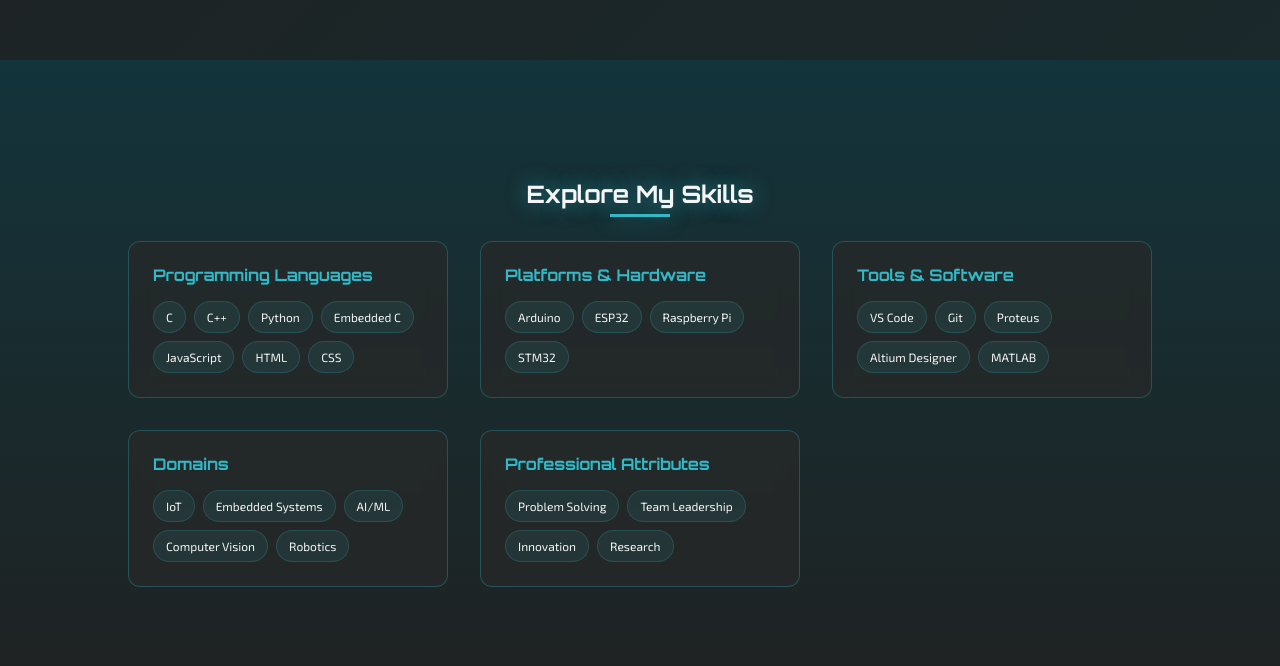
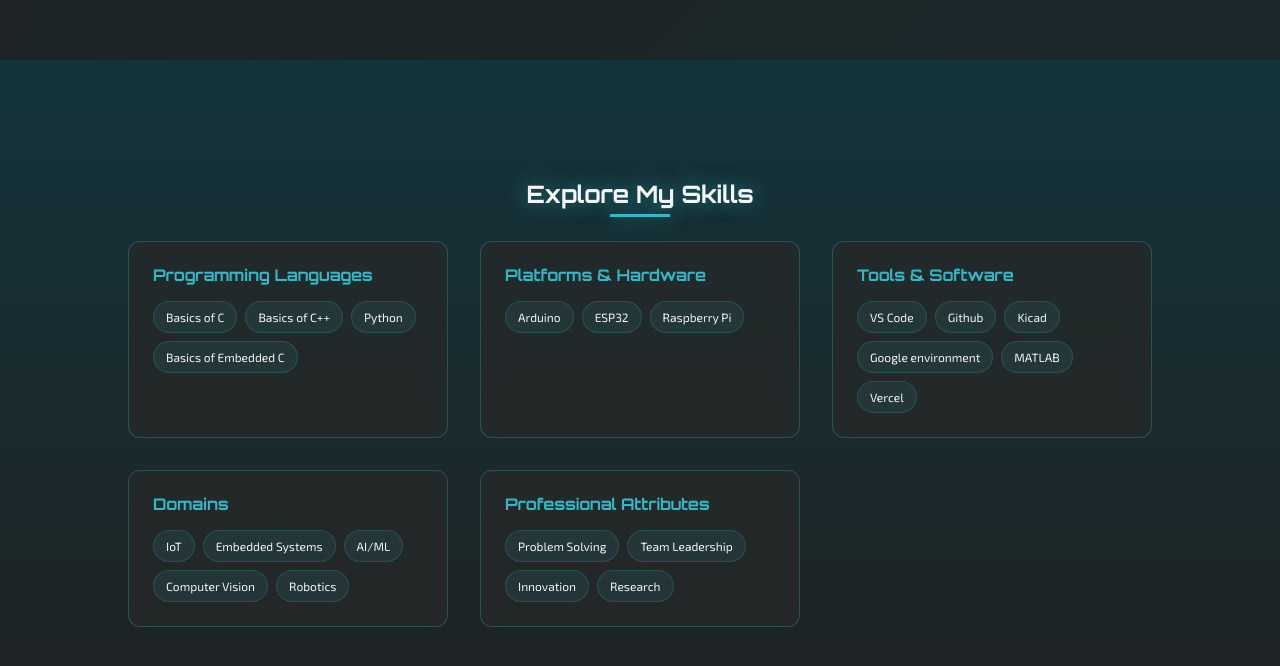
Before and after one commit to Hemanthbhgx11/hemanthgoudburra.portfolio, a plain HTML site: page index.html in a window 1280 px wide. Shown: the part 740-1406 px from the top of the page. Drawn offline with Linux system fonts and the light colour scheme; a web font is replaced by a local one.

Commit message:
Update index.html

```diff
--- a/index.html
+++ b/index.html
@@ -27,7 +27,7 @@
     <section id="hero" class="hero">
         <div class="hero-background"></div>
         <div class="hero-content">
-            <h1 class="hero-title">Burra Hemanth Goud</h1>
+            <h1 class="hero-title">Hemanth Goud Burra</h1>
             <p class="hero-subtitle">Tech-driven Electronics Engineering Student, IoT, Embedded Systems & AI Enthusiast</p>
             <div class="hero-contact">
                 <span class="contact-item">📧 hemanthbhg486@gmail.com</span>
@@ -61,13 +61,10 @@
                 <div class="skill-category">
                     <h3>Programming Languages</h3>
                     <div class="skill-tags">
-                        <span class="skill-tag">C</span>
-                        <span class="skill-tag">C++</span>
+                        <span class="skill-tag">Basics of C</span>
+                        <span class="skill-tag">Basics of C++</span>
                         <span class="skill-tag">Python</span>
-                        <span class="skill-tag">Embedded C</span>
-                        <span class="skill-tag">JavaScript</span>
-                        <span class="skill-tag">HTML</span>
-                        <span class="skill-tag">CSS</span>
+                        <span class="skill-tag">Basics of Embedded C</span>
                     </div>
                 </div>
                 <div class="skill-category">
@@ -76,17 +73,17 @@
                         <span class="skill-tag">Arduino</span>
                         <span class="skill-tag">ESP32</span>
                         <span class="skill-tag">Raspberry Pi</span>
-                        <span class="skill-tag">STM32</span>
                     </div>
                 </div>
                 <div class="skill-category">
                     <h3>Tools & Software</h3>
                     <div class="skill-tags">
                         <span class="skill-tag">VS Code</span>
-                        <span class="skill-tag">Git</span>
-                        <span class="skill-tag">Proteus</span>
-                        <span class="skill-tag">Altium Designer</span>
+                        <span class="skill-tag">Github</span>
+                        <span class="skill-tag">Kicad</span>
+                        <span class="skill-tag">Google environment</span>
                         <span class="skill-tag">MATLAB</span>
+                        <span class="skill-tag">Vercel</span>
                     </div>
                 </div>
                 <div class="skill-category">
```
